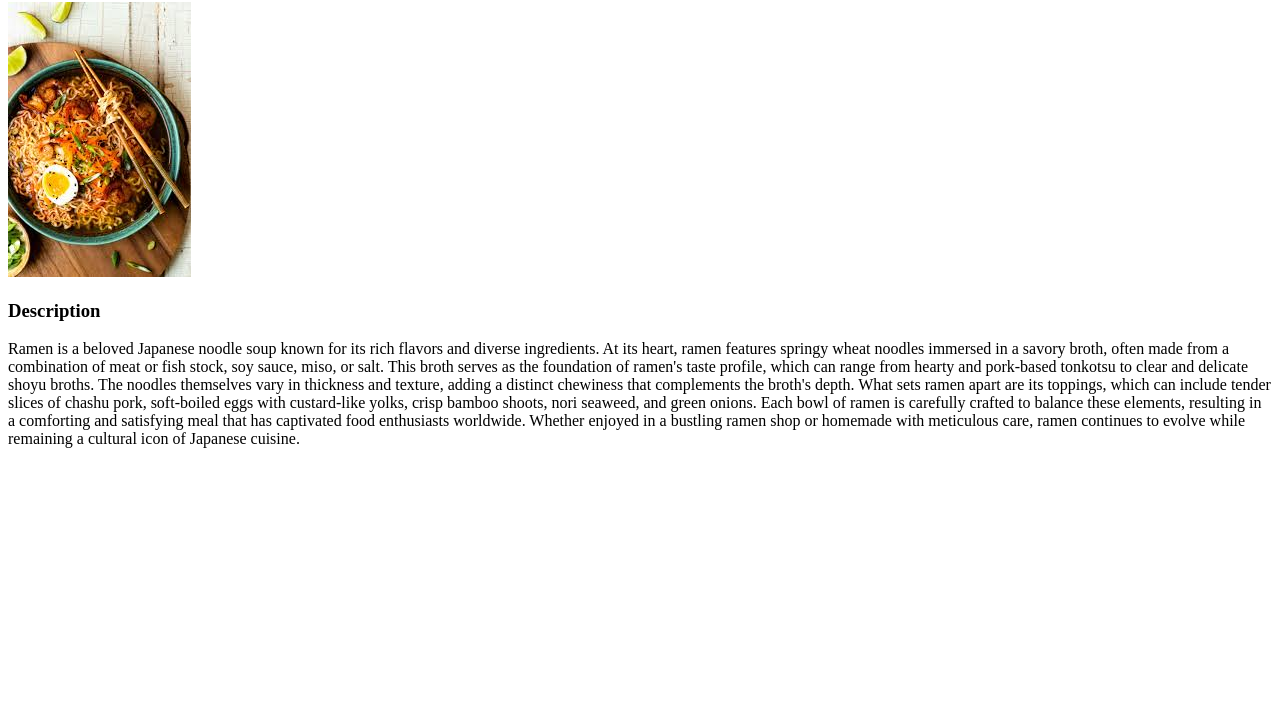
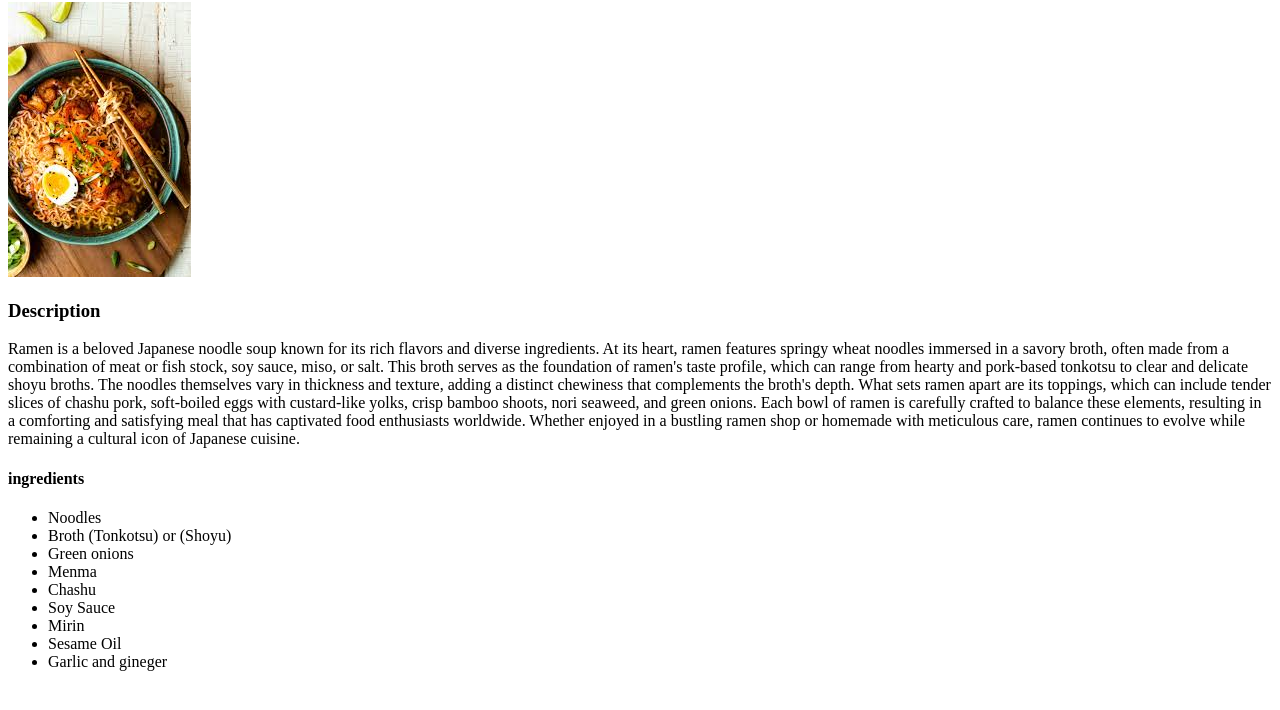
Before and after one commit to SneekSzz/odin-recipes, a plain HTML site: page recipes/ramen.html in a window 1280 px wide. Shown: the part 78-788 px from the top of the page. Drawn offline with Linux system fonts and the light colour scheme.

Commit message:
Add ingredients list

```diff
--- a/recipes/ramen.html
+++ b/recipes/ramen.html
@@ -13,5 +13,17 @@
     <p>Ramen is a beloved Japanese noodle soup known for its rich flavors and diverse ingredients. At its heart, ramen features springy wheat noodles immersed in a savory broth, often made from a combination of meat or fish stock, soy sauce, miso, or salt. This broth serves as the foundation of ramen's taste profile, which can range from hearty and pork-based tonkotsu to clear and delicate shoyu broths. The noodles themselves vary in thickness and texture, adding a distinct chewiness that complements the broth's depth.
     What sets ramen apart are its toppings, which can include tender slices of chashu pork, soft-boiled eggs with custard-like yolks, crisp bamboo shoots, nori seaweed, and green onions. Each bowl of ramen is carefully crafted to balance these elements, resulting in a comforting and satisfying meal that has captivated food enthusiasts worldwide. Whether enjoyed in a bustling ramen shop or homemade with meticulous care, ramen continues to evolve while remaining a cultural icon of Japanese cuisine.</p>
 
+    <h4>ingredients</h4>
+        <ul>
+            <li>Noodles</li>
+            <li>Broth (Tonkotsu) or (Shoyu)</li>
+            <li>Green onions</li>
+            <li>Menma</li>
+            <li>Chashu</li>
+            <li>Soy Sauce</li>
+            <li>Mirin</li>
+            <li>Sesame Oil</li>
+            <li>Garlic and gineger</li>
+        </ul>
 </body>
 </html>
```
